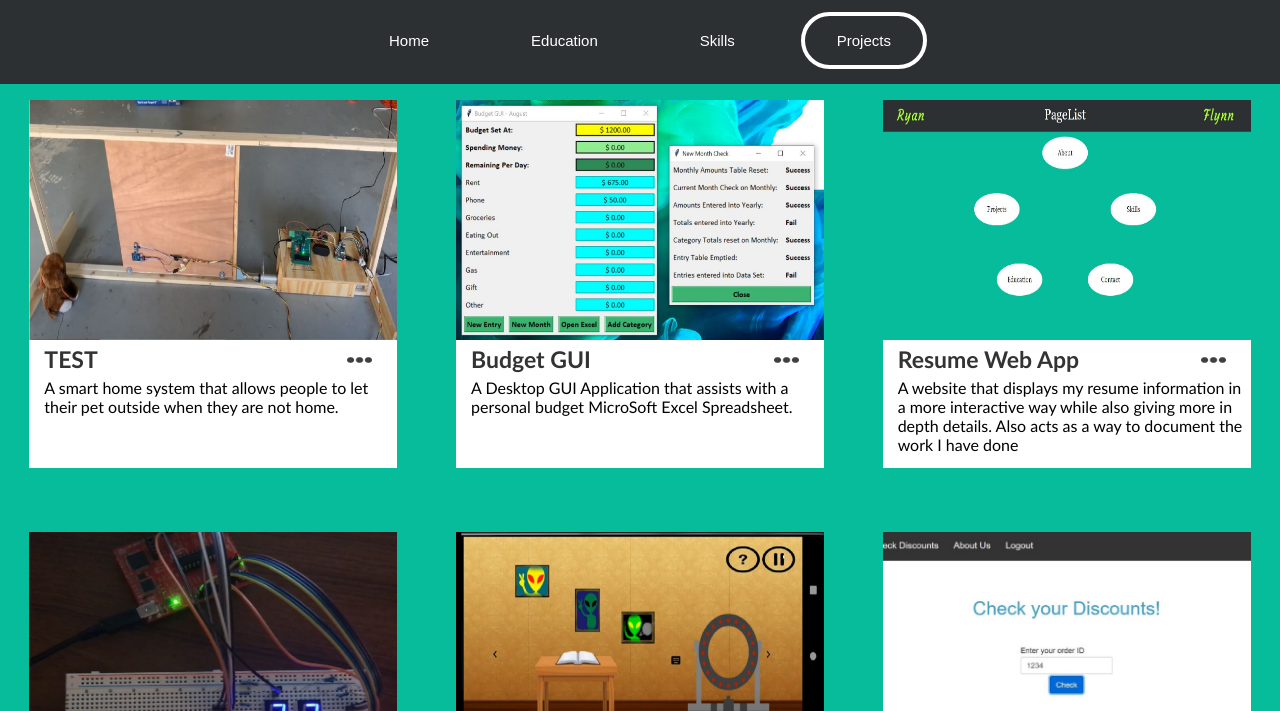
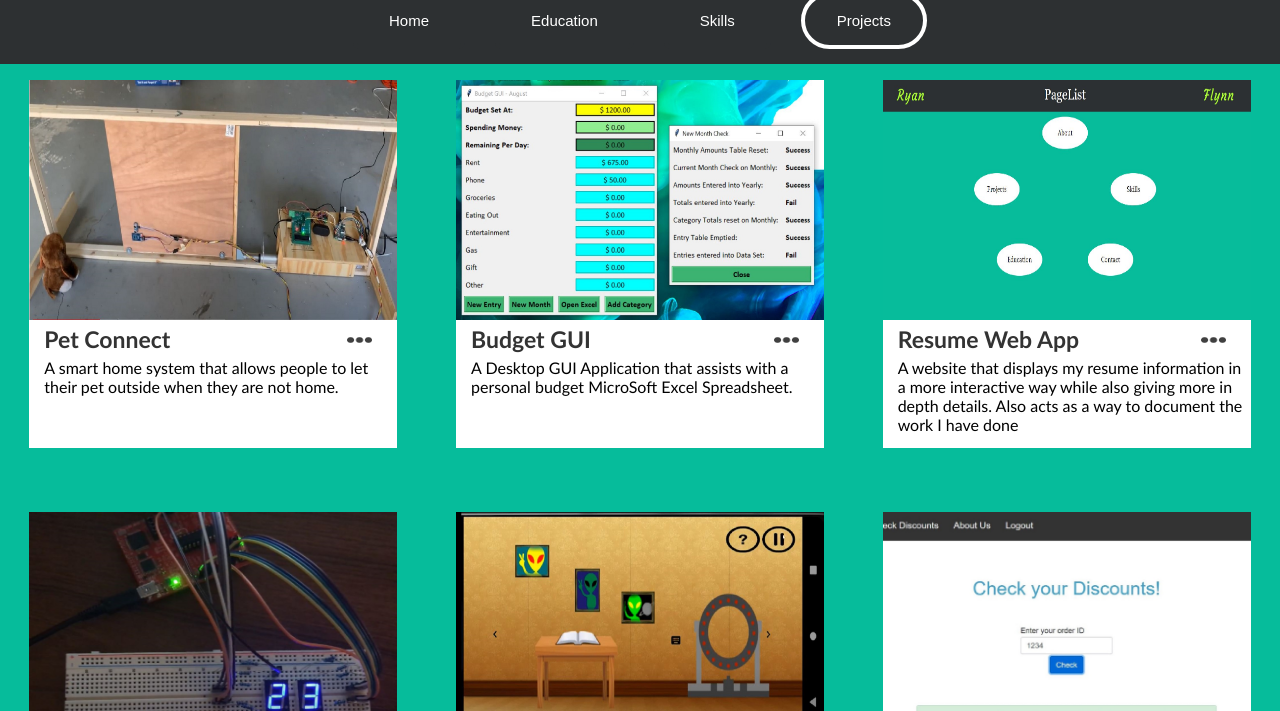
Before and after one commit to rflynn523/Portfolio, a React app: page / in a window 1280 px wide. Both pictures are taken after a click on the button "Projects". Shown: the part 89-800 px from the top of the page. Built offline with nearby package versions, Linux system fonts and the light colour scheme.

Commit message:
Fixed Pet Connect Title

```diff
--- a/public/index.html
+++ b/public/index.html
@@ -1,6 +1,3 @@
-import ledDisplay from '../../../images/LEDDisplay.JPG'
-
-
 <!DOCTYPE html>
 <html lang="en">
   <head>
--- a/src/Components/Pages/Projects/ProjectPage.js
+++ b/src/Components/Pages/Projects/ProjectPage.js
@@ -19,7 +19,7 @@ class ProjectPage extends React.Component
 {
     PetConnect =
     {
-        title : "TEST",
+        title : "Pet Connect",
         date : "May 2020 - December 2020",
         image : petConnect,
         description : "A smart home system that allows people to let their pet outside when they are not home.",
```
